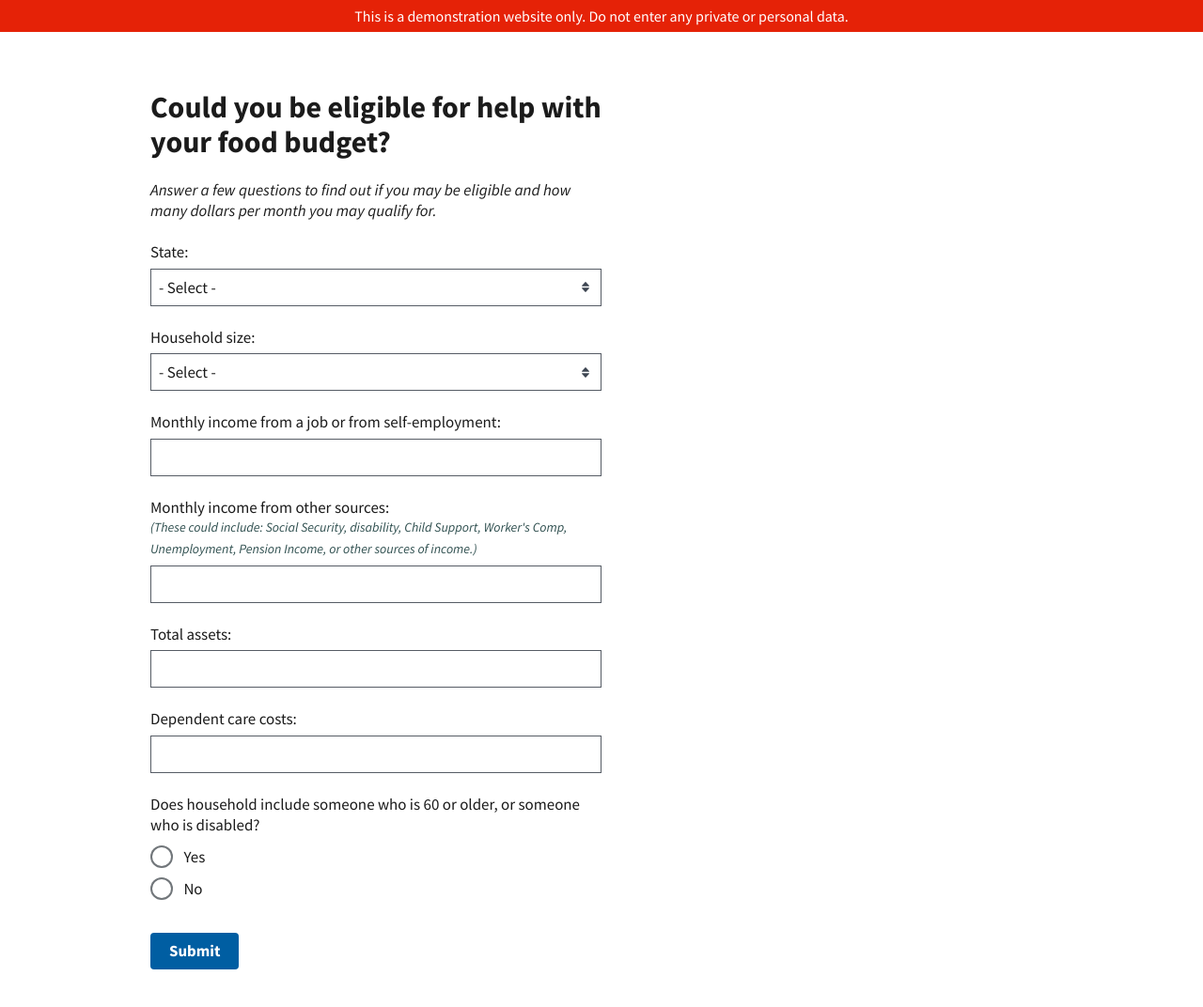
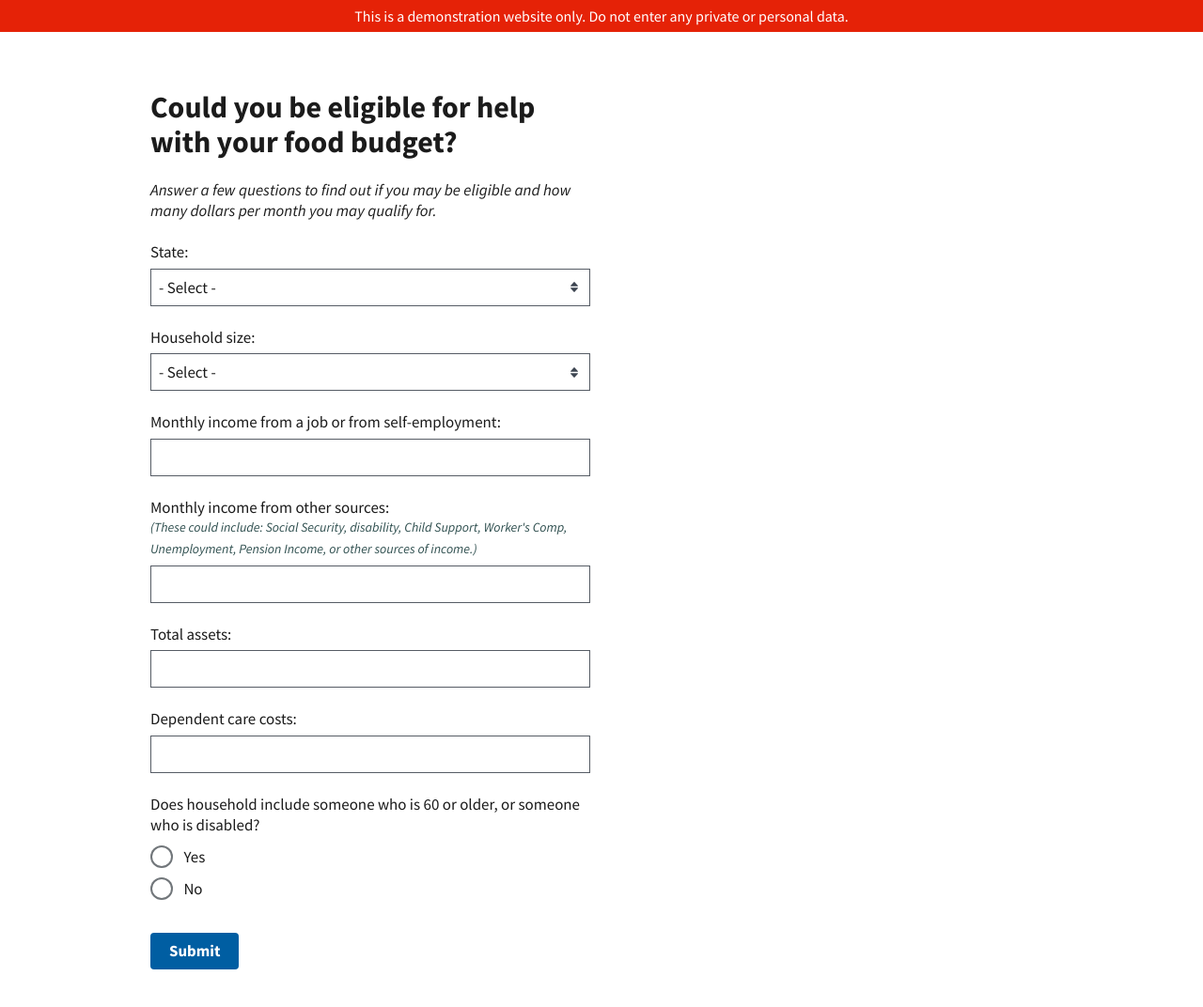
Before and after one commit to 18F/snap-api-prototype, a Flask app: page /prescreener in a window 1280 px wide. Shown: the whole page at 94% size. Run offline with Flask 2, Linux system fonts and the light colour scheme.

Commit message:
Add grid gap

```diff
--- a/templates/prescreener.html
+++ b/templates/prescreener.html
@@ -15,7 +15,7 @@
       Do not enter any private or personal data.
     </div>
     <div class="grid-container margin-y-5">
-      <div class="grid-row">
+      <div class="grid-row grid-gap-lg">
         <div class="tablet:grid-col-6">
           <h1>Could you be eligible for help with your food budget?</h1>
           <form id="prescreener-form" class="usa-form usa-form--large">
```
